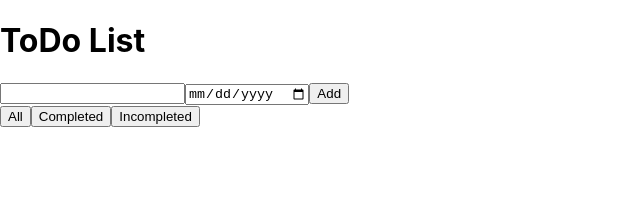
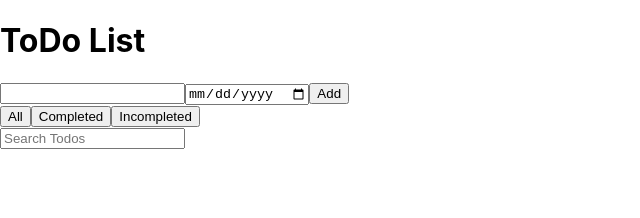
Before and after one commit to su1415/todo_app_ts, a React (Create React App) app: page / in a window 1280 px wide. Shown: the top 218 px of the page, without its empty margins (0-640 px from the left). Built offline with nearby package versions, Linux system fonts and the light colour scheme.

Commit message:
feat: 検索機能を追加

```diff
--- a/src/App.tsx
+++ b/src/App.tsx
@@ -7,6 +7,7 @@ function App(): JSX.Element {
   const [newTodoText, setNewTodoText] = useState<string>("");
   const [newTodoDueDate, setNewTodoDueDate] = useState<string>("");
   const [filter, setFilter] = useState<string>(loadFilterFromLocalStorage());
+  const [searchTodoText, setSearchTodoText] = useState<string>("");
 
   const filteredTodos: todos = getFilteredTodos(todos, filter);
 
@@ -46,6 +47,7 @@ function App(): JSX.Element {
     if (filter === "incompleted") {
       filterTodos = todos.filter(todo => !todo.completed);
     }
+    filterTodos = filterTodos.filter(todo => todo.text.includes(searchTodoText));
     return filterTodos;
   }
 
@@ -79,6 +81,13 @@ function App(): JSX.Element {
         { renderFilterButton("completed", "Completed") }
         { renderFilterButton("incompleted", "Incompleted") }
       </div>
+      <input
+        type="text"
+        className="form-control"
+        placeholder="Search Todos"
+        value={ searchTodoText }
+        onChange={ (e) => setSearchTodoText(e.target.value) }
+      />
       <TodoList
         todos={ filteredTodos }
         onDeleteTodo={ handleDeleteTodo }
```
